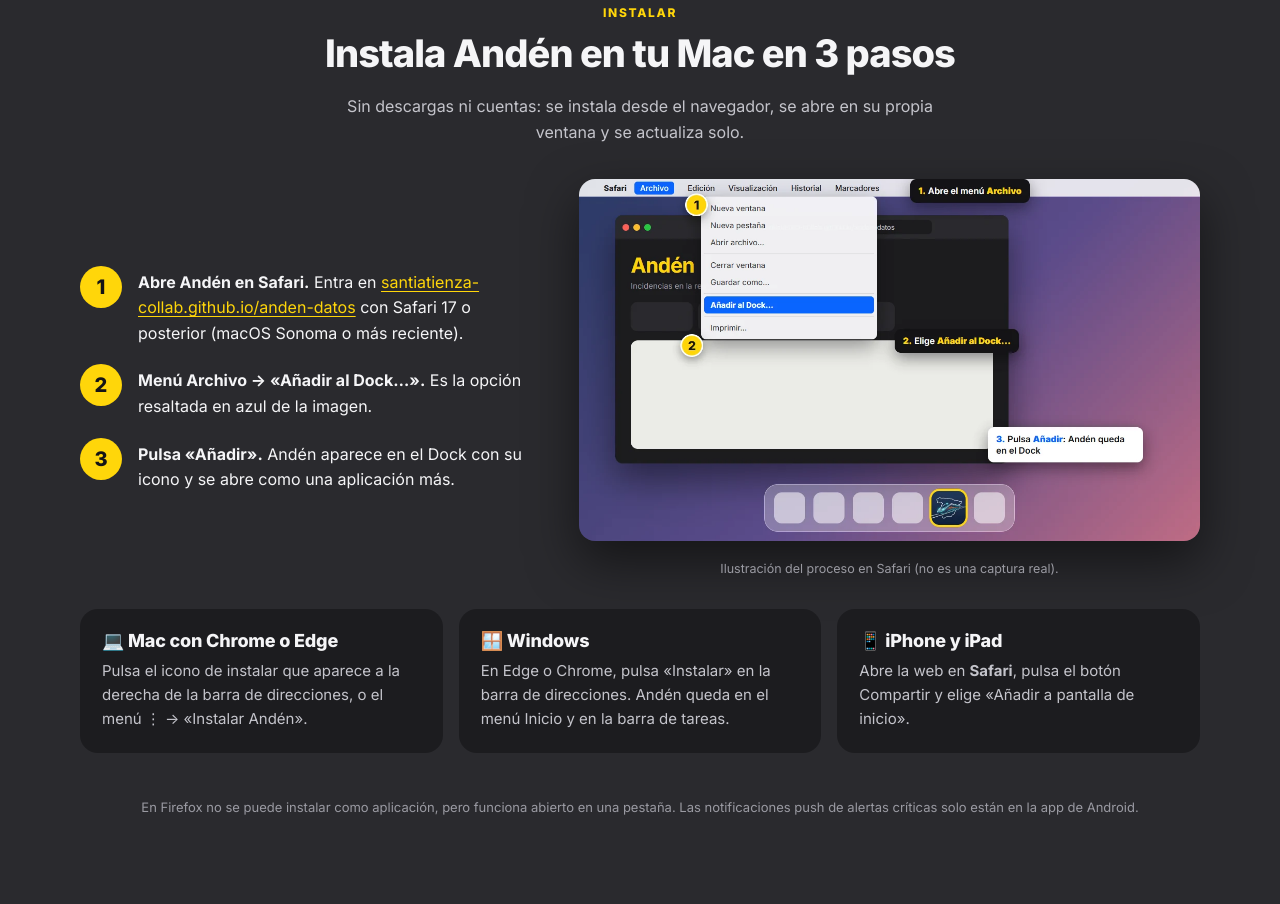
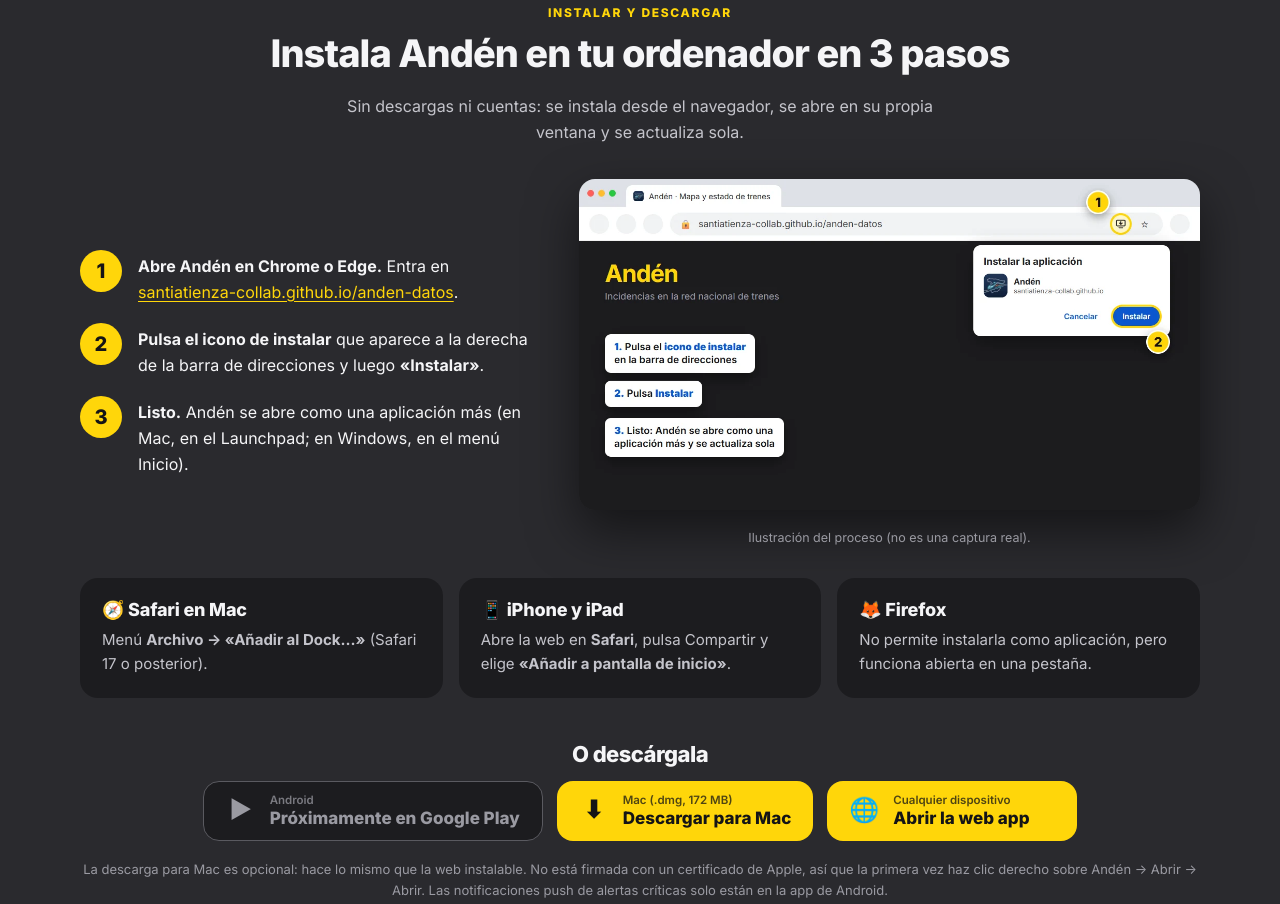
Before and after one commit to santiatienza-collab/anden, a plain HTML site: page index.html in a window 1280 px wide. Shown: the part 4458-5362 px from the top of the page. Drawn offline with Linux system fonts and the light colour scheme.

Commit message:
Landing: ilustración del icono de instalar en la barra de direcciones y descargas (Mac .dmg, Google Play próximamente, web app)
Co-Authored-By: Claude Sonnet 5.5 <noreply@anthropic.com>

```diff
--- a/index.html
+++ b/index.html
@@ -140,28 +140,35 @@
   <!-- ───────── Instalar ───────── -->
   <section class="install" id="instalar" aria-labelledby="instalar-t">
     <div class="wrap">
-      <p class="eyebrow center">Instalar</p>
-      <h2 id="instalar-t" class="center">Instala Andén en tu Mac en 3 pasos</h2>
-      <p class="center sub">Sin descargas ni cuentas: se instala desde el navegador, se abre en su propia ventana y se actualiza solo.</p>
+      <p class="eyebrow center">Instalar y descargar</p>
+      <h2 id="instalar-t" class="center">Instala Andén en tu ordenador en 3 pasos</h2>
+      <p class="center sub">Sin descargas ni cuentas: se instala desde el navegador, se abre en su propia ventana y se actualiza sola.</p>
 
       <div class="install-grid">
         <ol class="bigsteps">
-          <li><span>1</span><div><strong>Abre Andén en Safari.</strong> Entra en <a href="https://santiatienza-collab.github.io/anden-datos/">santiatienza-collab.github.io/anden-datos</a> con Safari 17 o posterior (macOS Sonoma o más reciente).</div></li>
-          <li><span>2</span><div><strong>Menú Archivo → «Añadir al Dock…».</strong> Es la opción resaltada en azul de la imagen.</div></li>
-          <li><span>3</span><div><strong>Pulsa «Añadir».</strong> Andén aparece en el Dock con su icono y se abre como una aplicación más.</div></li>
+          <li><span>1</span><div><strong>Abre Andén en Chrome o Edge.</strong> Entra en <a href="https://santiatienza-collab.github.io/anden-datos/">santiatienza-collab.github.io/anden-datos</a>.</div></li>
+          <li><span>2</span><div><strong>Pulsa el icono de instalar</strong> que aparece a la derecha de la barra de direcciones y luego <strong>«Instalar»</strong>.</div></li>
+          <li><span>3</span><div><strong>Listo.</strong> Andén se abre como una aplicación más (en Mac, en el Launchpad; en Windows, en el menú Inicio).</div></li>
         </ol>
         <figure class="install-img">
-          <img loading="lazy" src="img/instalar-mac.webp" width="1200" height="700" alt="Ilustración de Safari en un Mac: menú Archivo, opción Añadir al Dock y el icono de Andén en el Dock">
-          <figcaption>Ilustración del proceso en Safari (no es una captura real).</figcaption>
+          <img loading="lazy" src="img/instalar-navegador.webp" width="1200" height="640" alt="Ilustración de la barra de direcciones de Chrome o Edge con el icono de instalar marcado y el botón Instalar">
+          <figcaption>Ilustración del proceso (no es una captura real).</figcaption>
         </figure>
       </div>
 
       <div class="cards">
-        <div class="card"><h3>💻 Mac con Chrome o Edge</h3><p>Pulsa el icono de instalar que aparece a la derecha de la barra de direcciones, o el menú ⋮ → «Instalar Andén».</p></div>
-        <div class="card"><h3>🪟 Windows</h3><p>En Edge o Chrome, pulsa «Instalar» en la barra de direcciones. Andén queda en el menú Inicio y en la barra de tareas.</p></div>
-        <div class="card"><h3>📱 iPhone y iPad</h3><p>Abre la web en <strong>Safari</strong>, pulsa el botón Compartir y elige «Añadir a pantalla de inicio».</p></div>
+        <div class="card"><h3>🧭 Safari en Mac</h3><p>Menú <strong>Archivo → «Añadir al Dock…»</strong> (Safari 17 o posterior).</p></div>
+        <div class="card"><h3>📱 iPhone y iPad</h3><p>Abre la web en <strong>Safari</strong>, pulsa Compartir y elige <strong>«Añadir a pantalla de inicio»</strong>.</p></div>
+        <div class="card"><h3>🦊 Firefox</h3><p>No permite instalarla como aplicación, pero funciona abierta en una pestaña.</p></div>
       </div>
-      <p class="center small muted">En Firefox no se puede instalar como aplicación, pero funciona abierto en una pestaña. Las notificaciones push de alertas críticas solo están en la app de Android.</p>
+
+      <h3 class="center dl-title">O descárgala</h3>
+      <div class="downloads">
+        <span class="dl disabled" role="note" aria-label="La app para Android estará disponible próximamente en Google Play"><span class="dl-ic">▶</span><span><small>Android</small>Próximamente en Google Play</span></span>
+        <a class="dl" href="https://github.com/santiatienza-collab/anden-datos/releases/download/mac-v1.0.0/Anden-1.0.0-mac.dmg"><span class="dl-ic">⬇</span><span><small>Mac (.dmg, 172 MB)</small>Descargar para Mac</span></a>
+        <a class="dl" href="https://santiatienza-collab.github.io/anden-datos/"><span class="dl-ic">🌐</span><span><small>Cualquier dispositivo</small>Abrir la web app</span></a>
+      </div>
+      <p class="center small muted">La descarga para Mac es opcional: hace lo mismo que la web instalable. No está firmada con un certificado de Apple, así que la primera vez haz clic derecho sobre Andén → Abrir → Abrir. Las notificaciones push de alertas críticas solo están en la app de Android.</p>
     </div>
   </section>
 
--- a/style.css
+++ b/style.css
@@ -158,3 +158,11 @@ footer { background: var(--g950); border-top: 1px solid var(--g800); padding: 32
 .install .card { background: var(--g900); }
 @media (max-width: 880px) { .install-grid { grid-template-columns: 1fr; } }
 .install + .sources { margin-top: 0; }
+
+.dl-title { margin: 34px 0 14px; font-size: 22px; }
+.downloads { display: flex; flex-wrap: wrap; justify-content: center; gap: 14px; margin-bottom: 18px; }
+.dl { display: flex; align-items: center; gap: 14px; background: var(--yellow); color: var(--g950); text-decoration: none; border-radius: 16px; padding: 12px 22px; font-weight: 800; font-size: 17px; line-height: 1.2; min-width: 250px; }
+.dl small { display: block; font-size: 11.5px; font-weight: 600; opacity: .75; }
+.dl-ic { font-size: 24px; width: 30px; text-align: center; }
+a.dl:hover { background: #fff; color: var(--g950); }
+.dl.disabled { background: var(--g900); color: var(--g400); border: 1px solid var(--g600); cursor: default; }
```
Also changed, not shown: img/instalar-mac.webp (deleted), img/instalar-navegador.webp (added).
